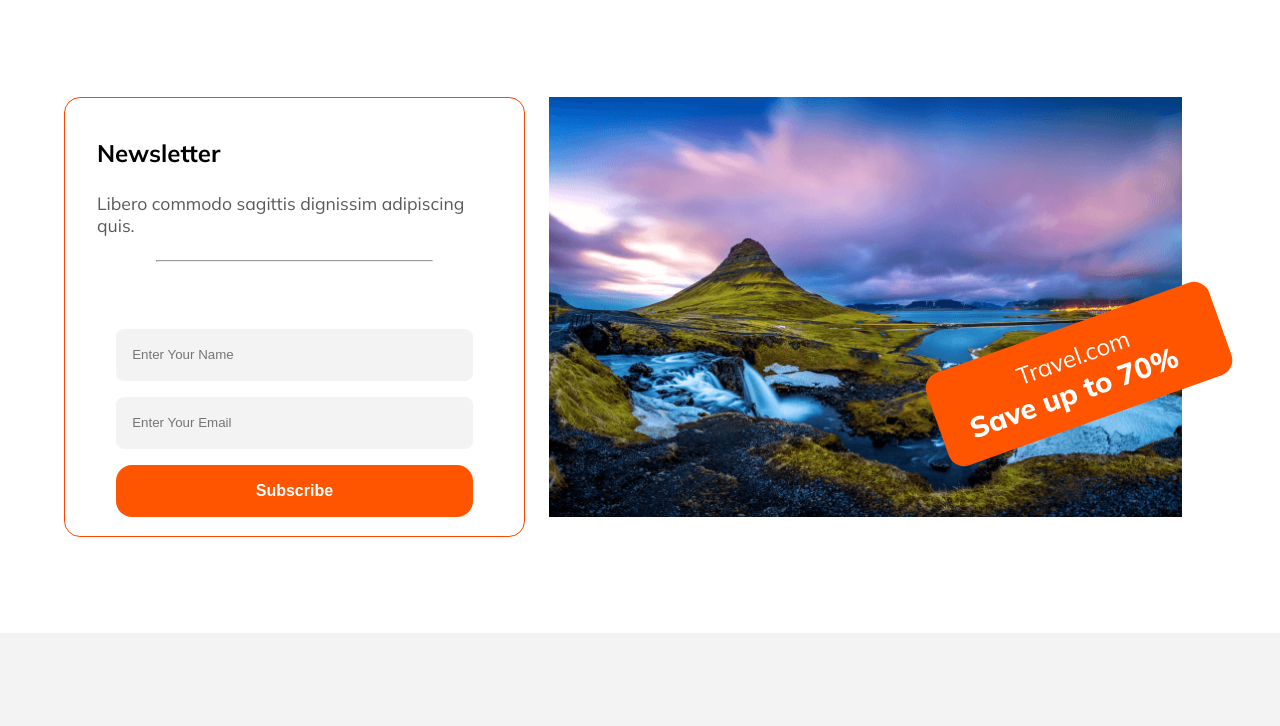
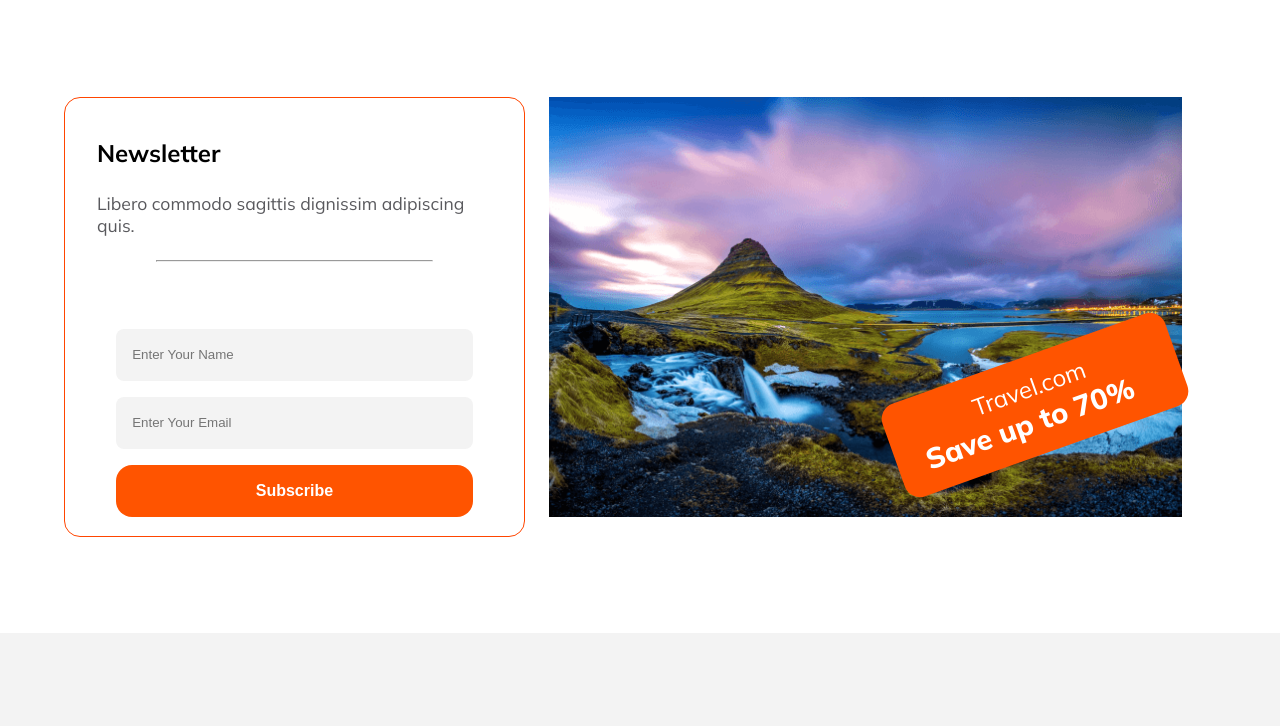
Before and after one commit to DilrubaShondha/hero-travel, a plain HTML site: page index.html in a window 1280 px wide. Shown: the part 5737-6463 px from the top of the page. Drawn offline with Linux system fonts and the light colour scheme.

Commit message:
some updates commit

```diff
--- a/style.css
+++ b/style.css
@@ -365,8 +365,8 @@ input{
     color: white;
     padding: 1rem;
     width: 300px;
-    margin-left: 60%;
-    margin-top: 36%;
+    margin-left: 53%;
+    margin-top: 41%;
     transform: rotate(-19.63deg);
 }
 .travels p{
```
